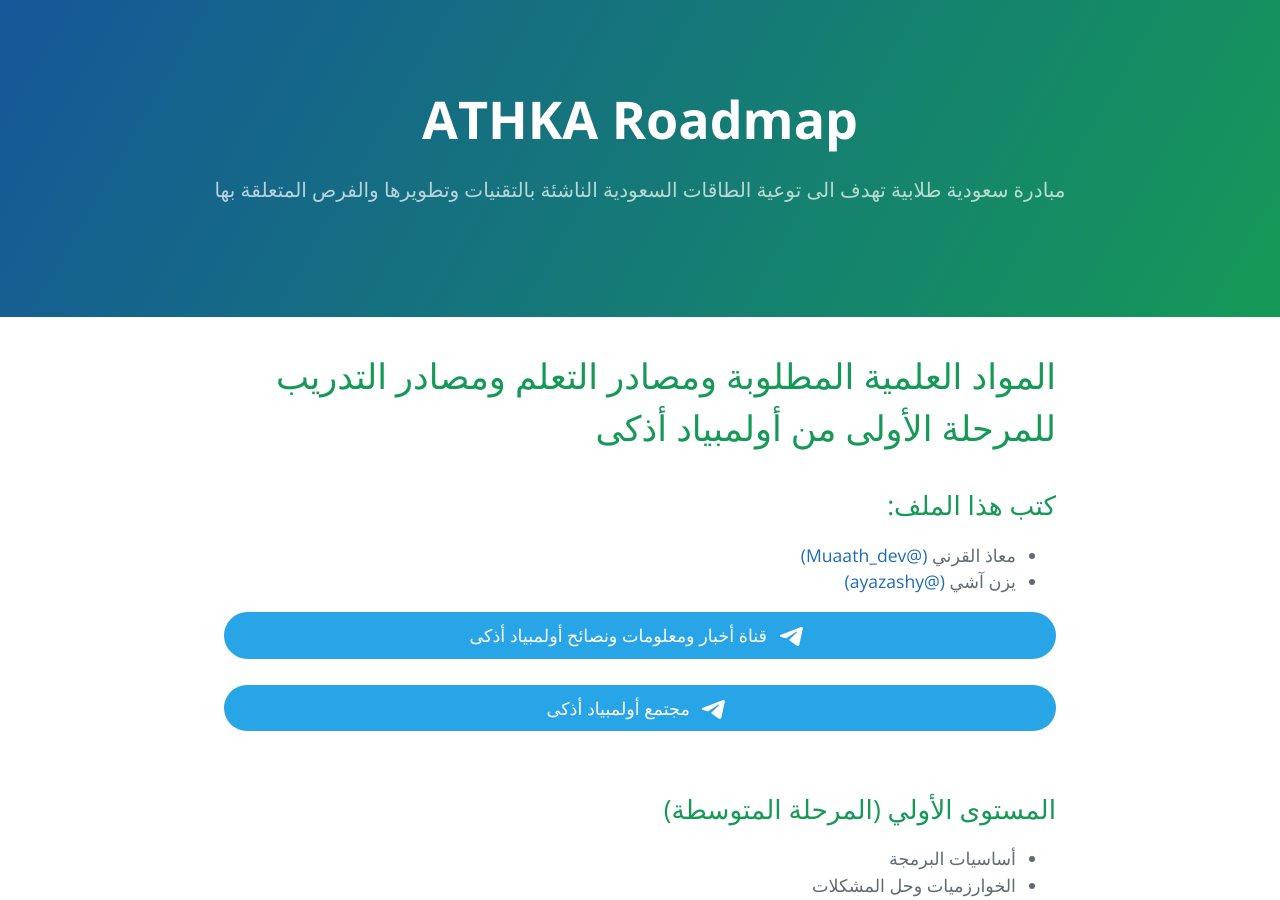
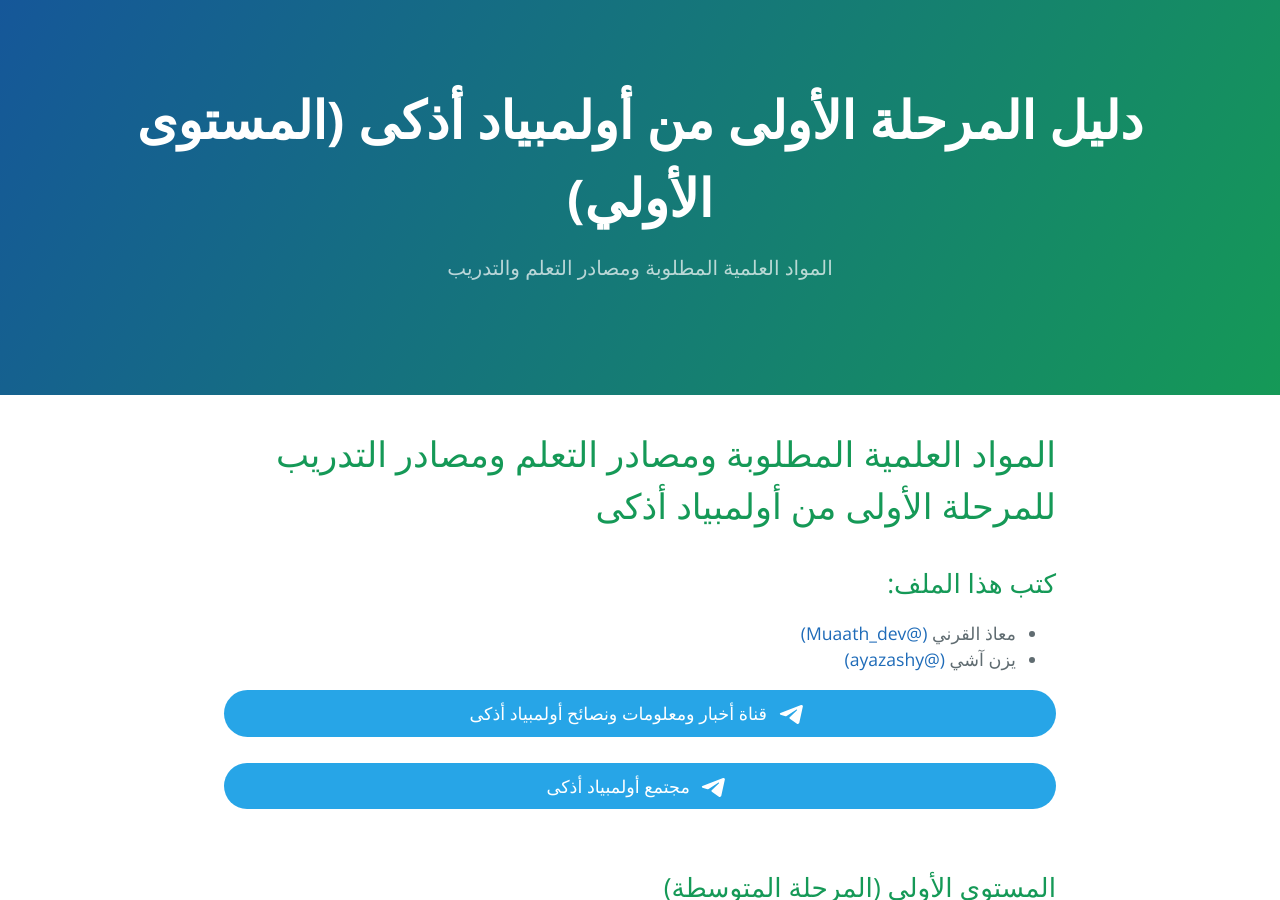
Before and after one commit to Teqaniaat/teqaniaat.github.io, a Jekyll site: the page built from athka/first_exam_topics_junior_ar.md, in a window 1280 px wide and 900 px high. Built offline with Jekyll 4.4.1, drawn with Linux system fonts in a browser that asks for light colours.

Commit message:
Updating the new site

```diff
--- a/_config.yml
+++ b/_config.yml
@@ -3,3 +3,5 @@
 
 theme: jekyll-theme-cayman
 markdown: GFM
+exclude:
+  - GUIDE.md
--- a/_layouts/athkaAR.html
+++ /dev/null
@@ -1,9 +0,0 @@
----
-layout: github
----
-<div dir="rtl">
-{{ content }}
-<footer class="site-footer">
-  <span class="site-footer-owner">برعاية تقنيات</span>
-</footer>
-</div>
--- a/_layouts/github.html
+++ b/_layouts/github.html
@@ -8,6 +8,6 @@
   <h2 class="project-tagline">{{ page.description | default: site.description | default: site.github.project_tagline }}</h2>
 </header>
 
-<main id="content" class="main-content" role="main">
+<main id="content" class="main-content" role="main" {% if page.lang == "ar" %} dir="rtl" {% endif %}>
   {{ content }}
 </main>
--- a/athka/first_exam_topics_junior_ar.md
+++ b/athka/first_exam_topics_junior_ar.md
@@ -1,7 +1,8 @@
 ---
-title: 'ATHKA Roadmap'
-layout: athkaAR
+title: "دليل المرحلة الأولى من أولمبياد أذكى (المستوى الأولي)"
+description: "المواد العلمية المطلوبة ومصادر التعلم والتدريب"
 lang: ar
+layout: athka
 ---
 # المواد العلمية المطلوبة ومصادر التعلم ومصادر التدريب للمرحلة الأولى من أولمبياد أذكى
 
```
Also changed, not shown: GUIDE.md (added, +20 -0 lines), athka/first_exam_topics_senior_ar.md (added, +36 -0 lines), athka/roadmap.md (renamed from athka/athka_roadmap.md), athka/roadmap_ar.md (renamed from athka/athka_roadmap_ar.md).
